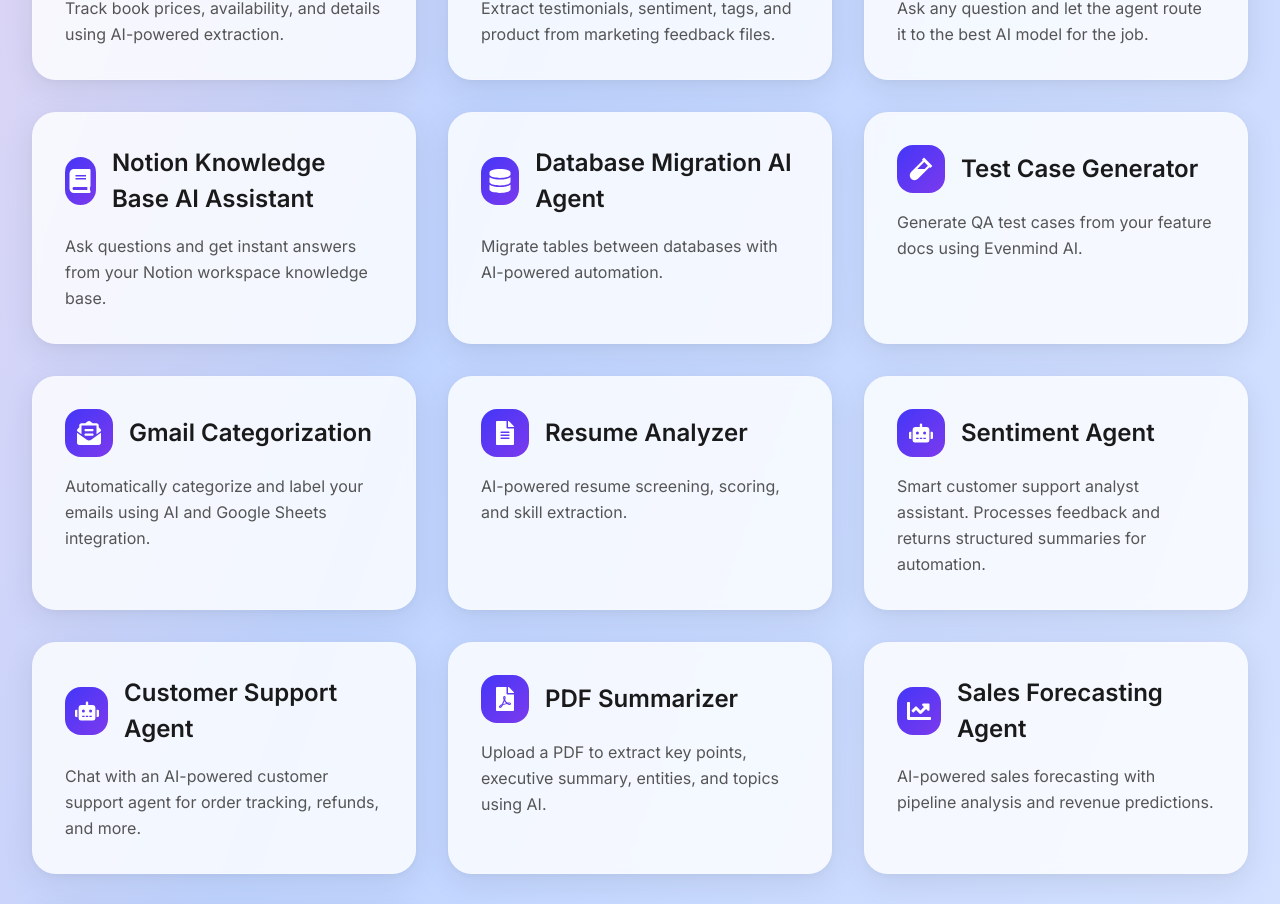
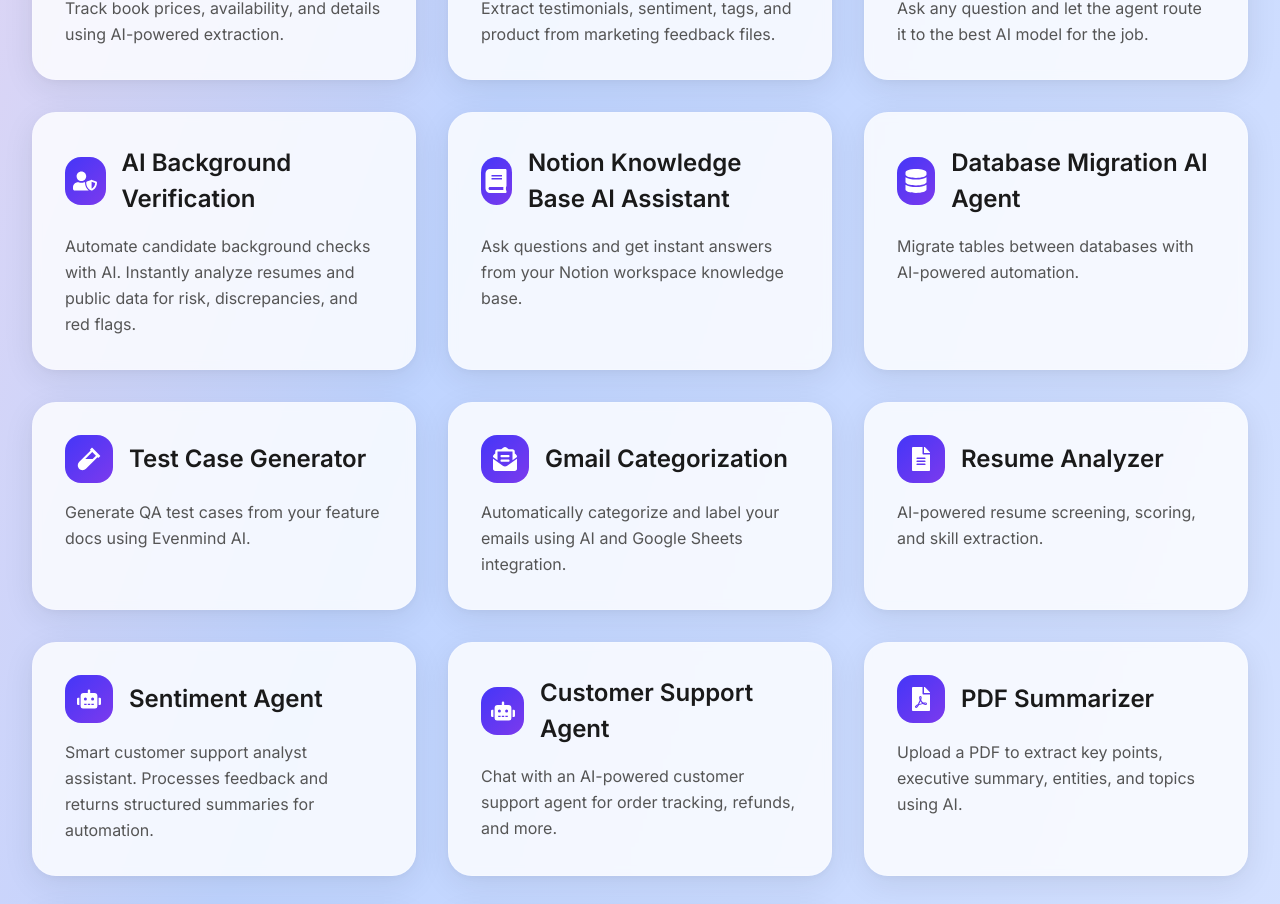
Before and after one commit to QuantamAIDevelopment/marketplace-ui, a React (Create React App) app: page / in a window 1280 px wide. Shown: the part 2112-3016 px from the top of the page. Built offline with nearby package versions, Linux system fonts and the light colour scheme.

Commit message:
codebase updated

```diff
--- a/src/App.js
+++ b/src/App.js
@@ -40,6 +40,7 @@ import GmailCategorizationPage from './pages/GmailCategorizationPage';
 import ResumeAnalyzerPage from './pages/ResumeAnalyzerPage';
 import CustomerSupportAgentPage from './pages/CustomerSupportAgentPage';
 import LeaveBalanceChatbotPage from './pages/LeaveBalanceChatbotPage';
+import AIBackroundVerificationPage from './pages/AIBackroundVerificationPage';
 import './App.css';
 import './index.css';
 import ErrorBoundary from './components/workflows/ErrorBoundary';
@@ -88,6 +89,7 @@ function App() {
               <Route path="/amazon-web-scrape" element={<AmazonWebScrapePage />} />
               <Route path="/gmail-categorization" element={<GmailCategorizationPage />} />
               <Route path="/resume-analyzer" element={<ResumeAnalyzerPage />} />
+              <Route path="/ai-background-verification" element={<AIBackroundVerificationPage />} />
               <Route path="/sentiment-agent-report" element={<SentimentAgentPage />} />
               <Route path="/customer-support-agent" element={<CustomerSupportAgentPage />} />
               <Route path="/pdf-summarizer" element={<PdfSummarizerPage />} />
--- a/src/components/workflows/index.js
+++ b/src/components/workflows/index.js
@@ -11,3 +11,4 @@ export { default as TestmonialExtractor } from './TestmonialExtractor';
 export { default as AmazonWebScrapeCard } from './AmazonWebScrapeCard.jsx';
 export { default as SalesForecasting } from './SalesForecasting';
 export { default as LeaveBalanceChatbot } from './LeaveBalanceChatbot';
+export { default as AIBackroundVerificationCard } from './AIBackroundVerificationCard.jsx';
--- a/src/pages/Dashboard.js
+++ b/src/pages/Dashboard.js
@@ -3,9 +3,10 @@ import React from 'react';
 import { motion } from 'framer-motion';
 
 import { FaCalendarAlt, FaFileAlt, FaEnvelope, FaUserAlt, FaBirthdayCake, FaFileInvoiceDollar, FaRobot, FaFileContract, FaBoxOpen, FaWarehouse, FaBrain, FaCommentDots, FaMoneyBillWave, FaChartLine, FaChartBar, FaRupeeSign, FaShieldAlt,FaDatabase, FaBook, FaVial, FaCalendarCheck , FaEnvelopeOpenText, FaFilePdf } from 'react-icons/fa'
+import { FaUserShield } from 'react-icons/fa';
 
 import { useNavigate } from 'react-router-dom';
-import { AmazonWebScrapeCard } from '../components/workflows';
+import { AmazonWebScrapeCard, AIBackroundVerificationCard } from '../components/workflows';
 
 const WorkflowCard = ({ title, icon: Icon, path, summary }) => {
   const navigate = useNavigate();
@@ -173,7 +174,12 @@ const workflowData = [
     path: '/workflows/dynamic-model-selector',
     summary: 'Ask any question and let the agent route it to the best AI model for the job.'
   },
-  // ...existing code...
+  {
+    title: 'AI Background Verification',
+    icon: FaUserShield,
+    path: '/ai-background-verification',
+    summary: 'Automate candidate background checks with AI. Instantly analyze resumes and public data for risk, discrepancies, and red flags.'
+  },
   {
     title: 'Notion Knowledge Base AI Assistant',
     icon: FaBook,
--- a/src/pages/MetricsBusinessAnalyticsPage.js
+++ b/src/pages/MetricsBusinessAnalyticsPage.js
@@ -6,10 +6,9 @@ import { Bar, Pie, Line } from 'react-chartjs-2';
 import { Chart, CategoryScale, LinearScale, BarElement, Title, Tooltip, Legend, ArcElement, PointElement, LineElement } from 'chart.js';
 import html2canvas from 'html2canvas';
 import jsPDF from 'jspdf';
+import PageRevealWrapper from '../components/workflows/PageRevealWrapper';
 
 Chart.register(CategoryScale, LinearScale, BarElement, Title, Tooltip, Legend, ArcElement, PointElement, LineElement);
-
-import PageRevealWrapper from '../components/workflows/PageRevealWrapper';
 
 
 const workflowSteps = [
```
